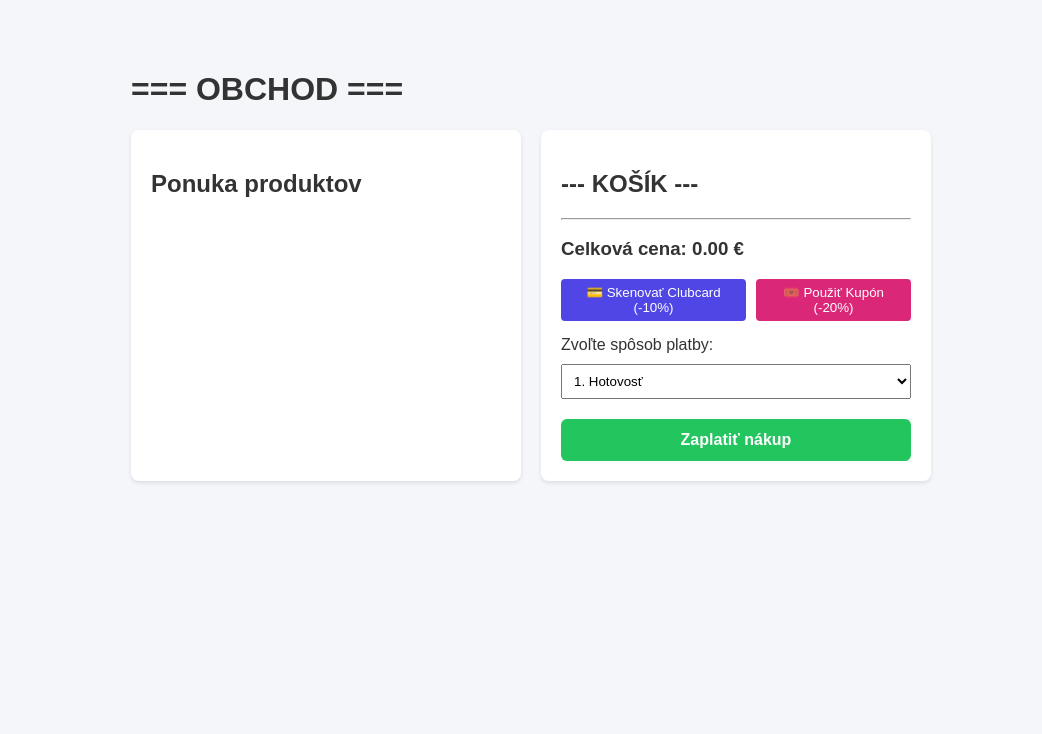
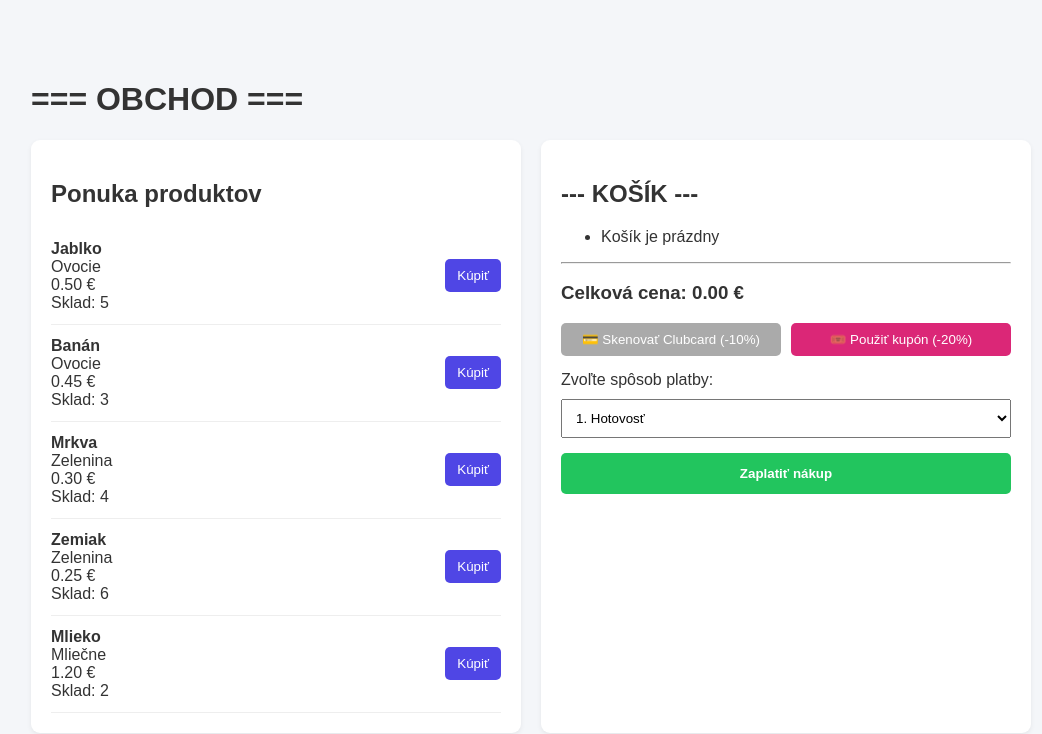
Before and after one commit to Hyper-Squid/nepodareny-web, a plain HTML site: page index.html in a window 1280 px wide. Both pictures are taken after a click on the button "💳 Skenovať Clubcard (-10%)". Shown: the whole page, without its empty margins (109-1151 px from the left). Drawn offline with Linux system fonts and the light colour scheme; no server answers.

Commit message:
Update index.html

```diff
--- a/index.html
+++ b/index.html
@@ -1,117 +1,277 @@
+
 <!DOCTYPE html>
 <html lang="sk">
 <head>
 <meta charset="UTF-8">
-    <title>Môj Webový Obchod</title>
+<meta name="viewport" content="width=device-width, initial-scale=1.0">
+<title>Môj webový obchod</title>
+
 <style>
-        body { font-family: Arial, sans-serif; max-width: 800px; margin: 30px auto; padding: 20px; background: #f4f6f9; color: #333; }
-        .kontajner { display: flex; gap: 20px; }
-        .karta { background: white; padding: 20px; border-radius: 8px; flex: 1; box-shadow: 0 2px 4px rgba(0,0,0,0.1); }
-        .polozka { display: flex; justify-content: space-between; margin-bottom: 12px; padding-bottom: 12px; border-bottom: 1px solid #eee; align-items: center; }
-        button { background: #0070f3; color: white; border: none; padding: 6px 12px; border-radius: 4px; cursor: pointer; }
-        button:disabled { background: #ccc; cursor: not-allowed; }
-        .tlacidla-zlav { display: flex; gap: 10px; margin: 15px 0; }
-        .btn-platba { background: #22c55e; width: 100%; padding: 12px; font-weight: bold; font-size: 16px; border-radius: 6px; color: white; border: none; cursor: pointer; }
+body {
+    font-family: Arial, sans-serif;
+    max-width: 1000px;
+    margin: 40px auto;
+    padding: 20px;
+    background: #f4f6f9;
+    color: #333;
+}
+
+.kontajner {
+    display: flex;
+    gap: 20px;
+    align-items: stretch;
+}
+
+.karta {
+    background: white;
+    padding: 20px;
+    border-radius: 9px;
+    flex: 1;
+    min-width: 0;
+    box-shadow: 0 2px 5px #0001;
+}
+
+.polozka {
+    display: flex;
+    justify-content: space-between;
+    align-items: center;
+    gap: 10px;
+    border-bottom: 1px solid #eee;
+    padding: 12px 0;
+}
+
+button {
+    background: #4f46e5;
+    color: white;
+    border: none;
+    padding: 9px 12px;
+    border-radius: 5px;
+    cursor: pointer;
+}
+
+button:disabled {
+    background: #aaa;
+    cursor: not-allowed;
+}
+
+.tlacidla-zlav {
+    display: flex;
+    gap: 10px;
+    margin: 15px 0;
+}
+
+.tlacidla-zlav button {
+    flex: 1;
+}
+
+.kupon {
+    background: #db2777;
+}
+
+.btn-platba {
+    background: #22c55e;
+    width: 100%;
+    padding: 13px;
+    font-weight: bold;
+    margin-top: 15px;
+}
+
+select {
+    width: 100%;
+    padding: 10px;
+    margin-top: 10px;
+}
+
+@media (max-width: 650px) {
+    .kontajner {
+        flex-direction: column;
+    }
+}
 </style>
 </head>
+
 <body>
+
 <h1>=== OBCHOD ===</h1>
+
 <div class="kontajner">
 
-        <!-- PONUKA TOVARU -->
     <div class="karta">
         <h2>Ponuka produktov</h2>
         <div id="produkty-box"></div>
     </div>
 
-        <!-- NÁKUPNÝ KOŠÍK -->
     <div class="karta">
         <h2>--- KOŠÍK ---</h2>
-            <ul id="kosik-box"></ul>
+        <ul id="kosik-box">
+            <li>Košík je prázdny</li>
+        </ul>
+
         <hr>
+
         <h3>Celková cena: <span id="cena-box">0.00</span> €</h3>
 
         <div class="tlacidla-zlav">
-                <button onclick="uplatnitClubcard()" style="background:#4f46e5;">💳 Skenovať Clubcard (-10%)</button>
-                <button onclick="uplatnitKupon()" style="background:#db2777;">🎟️ Použiť Kupón (-20%)</button>
+            <button id="clubcard" onclick="uplatnitClubcard()">
+                💳 Skenovať Clubcard (-10%)
+            </button>
+
+            <button id="kupon" class="kupon" onclick="uplatnitKupon()">
+                🎟️ Použiť kupón (-20%)
+            </button>
         </div>
 
         <label for="platba">Zvoľte spôsob platby:</label>
-            <select id="platba" style="width:100%; padding:8px; margin: 10px 0 20px 0;">
-                <option value="1">1. Hotovosť</option>
-                <option value="2">2. Karta</option>
-                <option value="3">3. Kupón</option>
+
+        <select id="platba">
+            <option value="Hotovosť">1. Hotovosť</option>
+            <option value="Karta">2. Karta</option>
+            <option value="Kupón">3. Kupón</option>
         </select>
 
-            <button class="btn-platba" onclick="zaplatit()">Zaplatiť nákup</button>
+        <button class="btn-platba" onclick="zaplatit()">
+            Zaplatiť nákup
+        </button>
     </div>
 
 </div>
 
 <script>
-        const API_URL = '/.netlify/functions/api';
+const produkty = [
+    { id: 0, nazov: "Jablko", cena: 0.50, druh: "Ovocie", sklad: 5 },
+    { id: 1, nazov: "Banán", cena: 0.45, druh: "Ovocie", sklad: 3 },
+    { id: 2, nazov: "Mrkva", cena: 0.30, druh: "Zelenina", sklad: 4 },
+    { id: 3, nazov: "Zemiak", cena: 0.25, druh: "Zelenina", sklad: 6 },
+    { id: 4, nazov: "Mlieko", cena: 1.20, druh: "Mliečne", sklad: 2 }
+];
 
-        async function obnovStranku() {
-            let res = await fetch(`${API_URL}/stav`);
-            let data = await res.json();
+let kosik = [];
+let clubcard = false;
+let kupon = false;
 
-            let prodHtml = "";
-            data.produkty.forEach(p => {
-                let jeVypredane = p.sklad === 0;
-                let textSkladu = jeVypredane ? "VYPREDANÉ" : "sklad: " + p.sklad;
-                prodHtml += `
+function zobrazProdukty() {
+    let html = "";
+
+    produkty.forEach(function(p) {
+        html += `
             <div class="polozka">
-                        <div><strong>${p.nazov}</strong> - ${p.druh} - ${p.cena.toFixed(2)} €</div>
-                        <button onclick="kupit(${p.id})" ${jeVypredane ? 'disabled' : ''}>
-                            ${jeVypredane ? 'Vypredané' : 'Kúpiť (' + textSkladu + ')'}
+                <div>
+                    <strong>${p.nazov}</strong><br>
+                    ${p.druh}<br>
+                    ${p.cena.toFixed(2)} €<br>
+                    Sklad: ${p.sklad}
+                </div>
+
+                <button
+                    onclick="kupit(${p.id})"
+                    ${p.sklad === 0 ? "disabled" : ""}>
+                    ${p.sklad === 0 ? "Vypredané" : "Kúpiť"}
                 </button>
-                    </div>`;
+            </div>
+        `;
     });
-            document.getElementById('produkty-box').innerHTML = prodHtml;
 
-            let kosikHtml = data.kosik.length === 0 ? "<li>Košík je prázdny</li>" : "";
-            data.kosik.forEach(p => { kosikHtml += `<li>- ${p}</li>`; });
-            document.getElementById('kosik-box').innerHTML = kosikHtml;
-
-            document.getElementById('cena-box').innerText = data.celkova_cena.toFixed(2);
+    document.getElementById("produkty-box").innerHTML = html;
 }
 
-        async function kupit(id) {
-            let res = await fetch(`${API_URL}/kupit/${id}`);
-            if(res.status === 200) {
-                alert("Produkt bol pridaný do košíka!");
+function kupit(id) {
+    let produkt = produkty[id];
+
+    if (produkt && produkt.sklad > 0) {
+        kosik.push(produkt);
+        produkt.sklad--;
+
+        zobrazProdukty();
+        zobrazKosik();
     }
-            obnovStranku();
 }
 
-        async function uplatnitClubcard() {
-            await fetch(`${API_URL}/clubcard`);
-            alert("Clubcard bola naskenovaná! Uplatnená zľava 10 %.");
-            obnovStranku();
+function zobrazKosik() {
+    let html = "";
+    let cena = 0;
+
+    if (kosik.length === 0) {
+        html = "<li>Košík je prázdny</li>";
+    } else {
+        kosik.forEach(function(p, index) {
+            html += `<li>${p.nazov} - ${p.cena.toFixed(2)} €
+            <button onclick="odstranit(${index})">X</button></li>`;
+
+            cena += p.cena;
+        });
     }
 
-        async function uplatnitKupon() {
-            await fetch(`${API_URL}/kupon`);
-            alert("Kupón bol uplatnený! Uplatnená zľava 20 %.");
-            obnovStranku();
+    if (clubcard) {
+        cena = cena * 0.9;
     }
 
-        async function zaplatit() {
-            let e = document.getElementById("platba");
-            let sposob = e.value;
-            let textPlatby = "";
-
-            if (sposob === "1") textPlatby = "Platba hotovosťou bola zvolená";
-            else if (sposob === "2") textPlatby = "Platba kartou bola zvolená";
-            else if (sposob === "3") textPlatby = "Platba kupónom bola zvolená";
-
-            alert(textPlatby + "\n\nĎakujeme za nákup!");
-            await fetch(`${API_URL}/zaplatit`);
-            obnovStranku();
+    if (kupon) {
+        cena = cena * 0.8;
     }
 
-        // Prvé načítanie pri otvorení
-        obnovStranku();
+    document.getElementById("kosik-box").innerHTML = html;
+    document.getElementById("cena-box").innerText = cena.toFixed(2);
+
+    document.getElementById("clubcard").disabled = clubcard;
+    document.getElementById("kupon").disabled = kupon;
+}
+
+function odstranit(index) {
+    let produkt = kosik[index];
+
+    produkt.sklad++;
+    kosik.splice(index, 1);
+
+    zobrazProdukty();
+    zobrazKosik();
+}
+
+function uplatnitClubcard() {
+    if (!clubcard) {
+        clubcard = true;
+        zobrazKosik();
+        alert("Clubcard použitá! Zľava 10 %.");
+    }
+}
+
+function uplatnitKupon() {
+    if (!kupon) {
+        kupon = true;
+        zobrazKosik();
+        alert("Kupón použitý! Zľava 20 %.");
+    }
+}
+
+function zaplatit() {
+    if (kosik.length === 0) {
+        alert("Najprv pridaj produkt do košíka!");
+        return;
+    }
+
+    let cena = Number(document.getElementById("cena-box").innerText);
+    let sposob = document.getElementById("platba").value;
+
+    alert(
+        "Ďakujeme za nákup!\n" +
+        "Celková cena: " + cena.toFixed(2) + " €\n" +
+        "Platba: " + sposob
+    );
+
+    kosik.forEach(function(p) {
+        // Produkty už boli odpočítané zo skladu.
+    });
+
+    kosik = [];
+    clubcard = false;
+    kupon = false;
+
+    zobrazKosik();
+    zobrazProdukty();
+}
+
+zobrazProdukty();
+zobrazKosik();
 </script>
+
 </body>
 </html>
```
Lines whose indentation alone changed are shown as unchanged.
